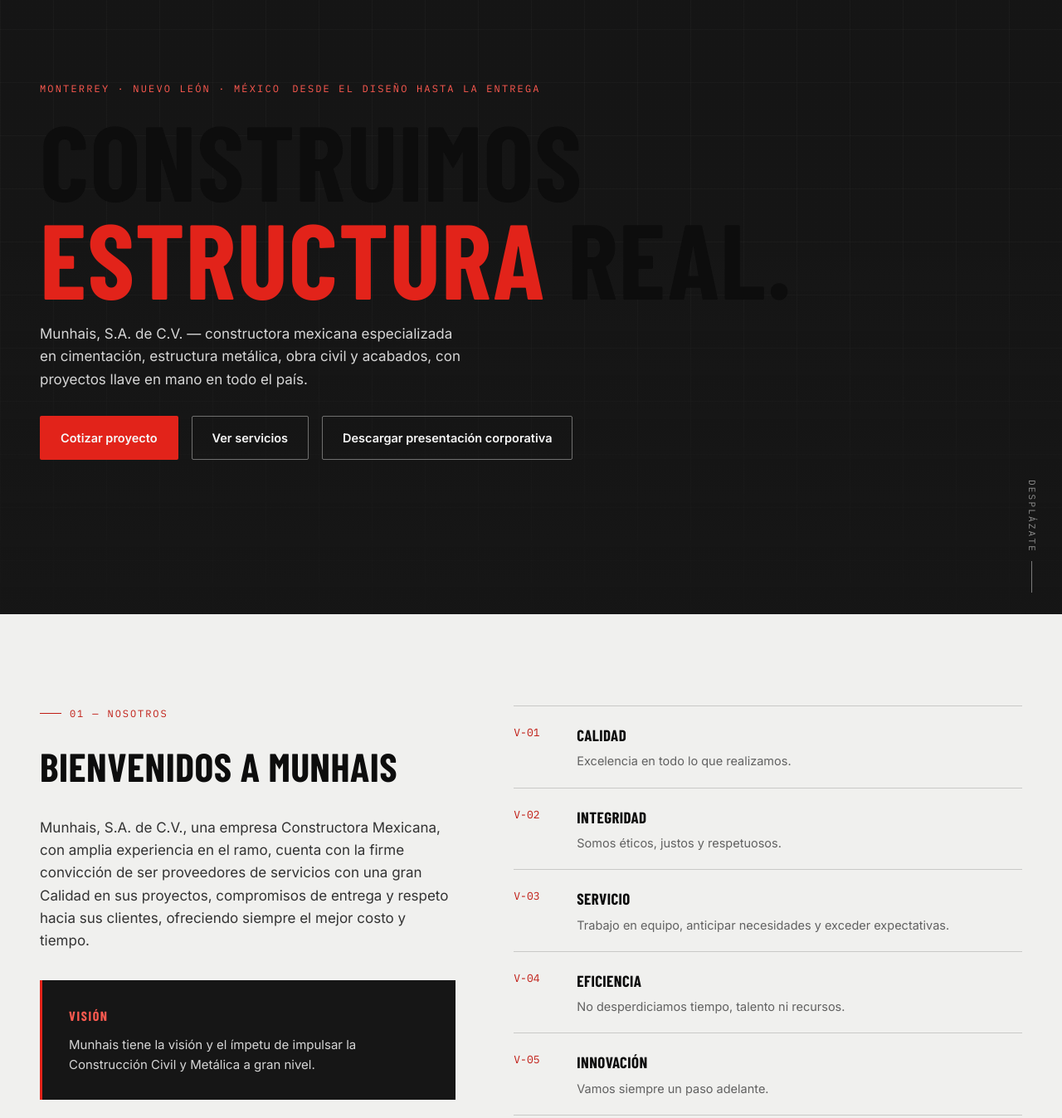
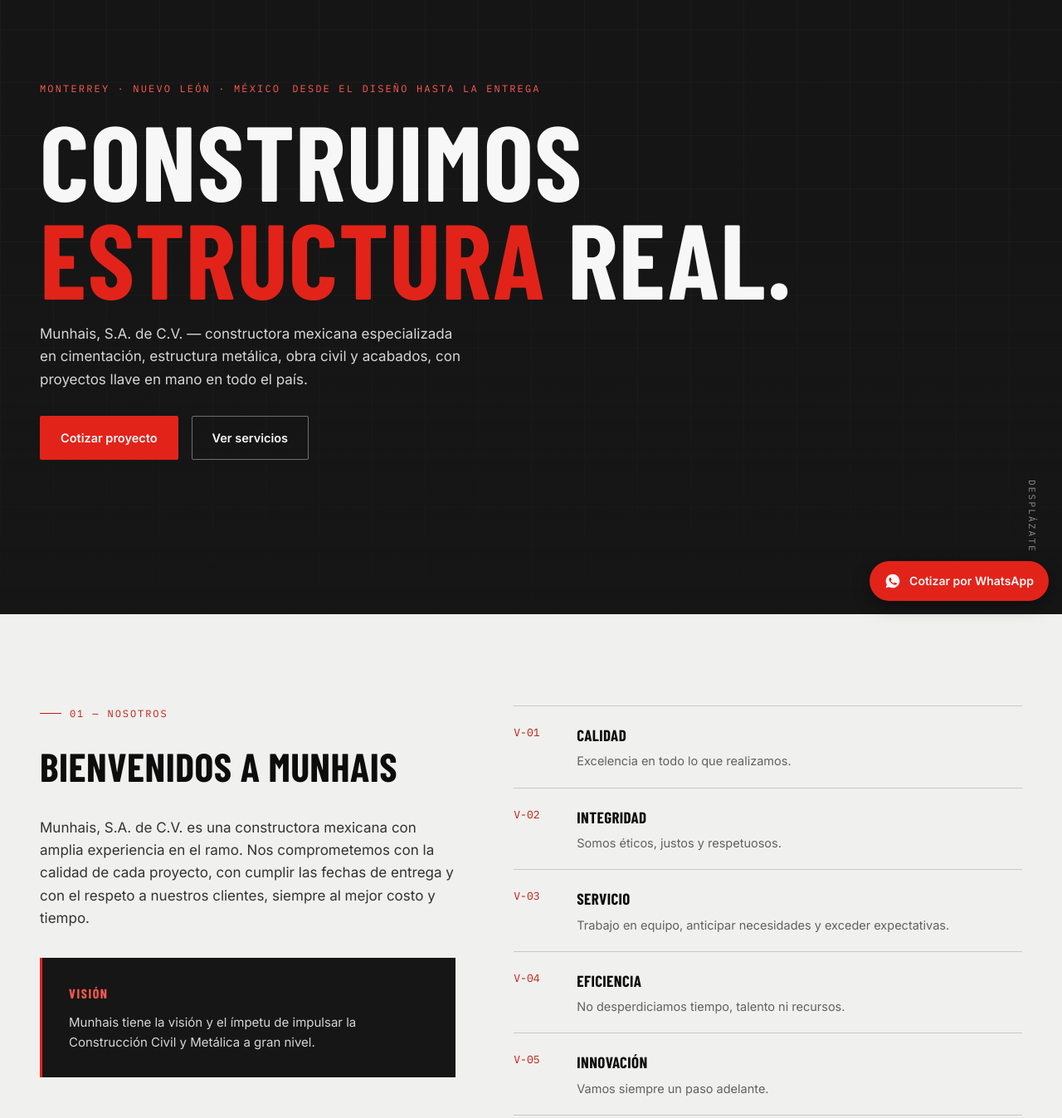
Before and after one commit to zpmpg4whh4-ux/Munhais-S.A.-de-C.V., a plain HTML site: page index.html in a window 1280 px wide. Shown: the part 60-1407 px from the top of the page at 83% size. Drawn offline with nearby package versions, Linux system fonts and the light colour scheme; a web font is replaced by a local one.

Commit message:
Revise styles and add WhatsApp contact button
Updated hero section font size and added color styling. Introduced a WhatsApp floating button with hover effects and modified text in the contact form.

```diff
--- a/index.html
+++ b/index.html
@@ -184,8 +184,8 @@
     color:var(--safety);margin-bottom:18px;display:flex;gap:14px;flex-wrap:wrap;
   }
   .hero-content h1{
-    font-size:clamp(56px,10vw,132px);line-height:0.92;font-weight:800;
-    margin-bottom:20px;
+    font-size:clamp(44px,10vw,132px);line-height:0.92;font-weight:800;
+    margin-bottom:20px;color:var(--white);overflow-wrap:anywhere;
   }
   .hero-content h1 em{font-style:normal;color:var(--safety);}
   .hero-sub{max-width:520px;font-size:17px;color:#d6d6d6;margin-bottom:30px;}
@@ -406,8 +406,21 @@
     .marquee{animation:none!important;width:auto;flex-wrap:wrap;justify-content:center;gap:30px 50px;padding:0 28px;}
     .marquee [aria-hidden]{display:none;}
   }
+
+  .wa-float{position:fixed;right:max(16px,env(safe-area-inset-right));bottom:max(16px,env(safe-area-inset-bottom));z-index:60;display:flex;align-items:center;gap:10px;
+    background:var(--safety);color:var(--white);text-decoration:none;font:600 14px/1 'Inter',sans-serif;padding:14px 18px;border-radius:999px;box-shadow:0 6px 20px rgba(0,0,0,.35);
+    transition:transform .2s,background .2s;}
+  .wa-float:hover{background:var(--safety-dim);transform:translateY(-2px);}
+  .wa-float svg{width:20px;height:20px;fill:currentColor;flex:none;}
+  @media (max-width:520px){.wa-float span{display:none;}.wa-float{padding:15px;}}
 </style>
 <script>document.documentElement.className+=' js'</script>
+<link rel="canonical" href="https://www.munhais.com/">
+<meta property="og:url" content="https://www.munhais.com/">
+<meta property="og:locale" content="es_MX">
+<meta property="og:site_name" content="Munhais">
+<meta name="twitter:card" content="summary">
+<meta name="theme-color" content="#161616">
 <meta property="og:type" content="website">
 <meta property="og:title" content="Munhais — Construcción Civil y Estructura Metálica">
 <meta property="og:description" content="Cimentación, estructura metálica, obra civil y acabados. Proyectos llave en mano en todo México.">
@@ -451,7 +464,6 @@
     <div class="hero-actions">
       <a href="https://api.whatsapp.com/send?phone=5218110747469&amp;text=Hola%2C%20deseo%20saber%20mas%20informacion%20y%20Cotizacion" target="_blank" rel="noopener" class="btn btn-solid">Cotizar proyecto</a>
       <a href="#servicios" class="btn btn-outline">Ver servicios</a>
-      <a href="https://www.munhais.com/file/CV-MUNHAIS.pdf" target="_blank" rel="noopener" class="btn btn-outline">Descargar presentación corporativa</a>
     </div>
   </div>
   <span class="scroll-cue">Desplázate</span>
@@ -467,7 +479,7 @@
           <div class="eyebrow">01 — Nosotros</div>
           <h2>Bienvenidos a Munhais</h2>
           <div class="lead">
-            <p>Munhais, S.A. de C.V., una empresa Constructora Mexicana, con amplia experiencia en el ramo, cuenta con la firme convicción de ser proveedores de servicios con una gran Calidad en sus proyectos, compromisos de entrega y respeto hacia sus clientes, ofreciendo siempre el mejor costo y tiempo.</p>
+            <p>Munhais, S.A. de C.V. es una constructora mexicana con amplia experiencia en el ramo. Nos comprometemos con la calidad de cada proyecto, con cumplir las fechas de entrega y con el respeto a nuestros clientes, siempre al mejor costo y tiempo.</p>
           </div>
           <div class="vision-box">
             <h4>Visión</h4>
@@ -759,7 +771,7 @@
         <div class="mf"><label for="mf-t">Teléfono (opcional)</label><input id="mf-t" name="tel" type="tel" autocomplete="tel"></div>
         <div class="mf full"><label for="mf-m">¿Qué proyecto tienes en mente?</label><textarea id="mf-m" name="mensaje" rows="4" required></textarea></div>
         <button class="btn btn-solid" type="submit">Enviar por WhatsApp</button>
-        <p class="mf-note">Se abrirá WhatsApp con tu mensaje listo para enviar.</p>
+        <p class="mf-note">Se abrirá WhatsApp con tu mensaje listo para enviar. También puedes escribirnos a <a href="mailto:contacto@munhais.com">contacto@munhais.com</a> o <a href="https://www.munhais.com/file/CV-MUNHAIS.pdf" target="_blank" rel="noopener">descargar nuestra presentación corporativa (PDF)</a>.</p>
       </form>
 
     </div>
@@ -793,6 +805,8 @@
     </div>
   </div>
 </footer>
+
+<a class="wa-float" href="https://api.whatsapp.com/send?phone=5218110747469&amp;text=Hola%2C%20deseo%20saber%20mas%20informacion%20y%20Cotizacion" target="_blank" rel="noopener" aria-label="Cotizar por WhatsApp"><svg viewBox="0 0 24 24"><path d="M12 2a10 10 0 0 0-8.6 15.1L2 22l5-1.3A10 10 0 1 0 12 2zm5.7 14.2c-.24.68-1.38 1.3-1.9 1.36-.5.06-1.03.09-3.32-.77-2.8-1.06-4.6-3.9-4.74-4.08-.14-.18-1.13-1.5-1.13-2.87 0-1.36.7-2.03.96-2.3.24-.27.53-.34.7-.34h.5c.16 0 .38-.03.58.45.24.58.8 2.02.87 2.16.07.15.12.32.02.52-.1.2-.15.32-.3.5-.14.17-.3.38-.44.5-.14.14-.3.3-.13.6.17.3.75 1.24 1.6 2 1.1.98 2.02 1.28 2.32 1.43.3.14.48.12.65-.08.18-.2.75-.87.95-1.17.2-.3.4-.24.66-.14.28.1 1.73.82 2.02.97.3.14.5.22.57.34.08.13.08.72-.16 1.4z"/></svg><span>Cotizar por WhatsApp</span></a>
 
 <dialog id="lb" aria-label="Foto del proyecto"><img alt=""></dialog>
 
```
